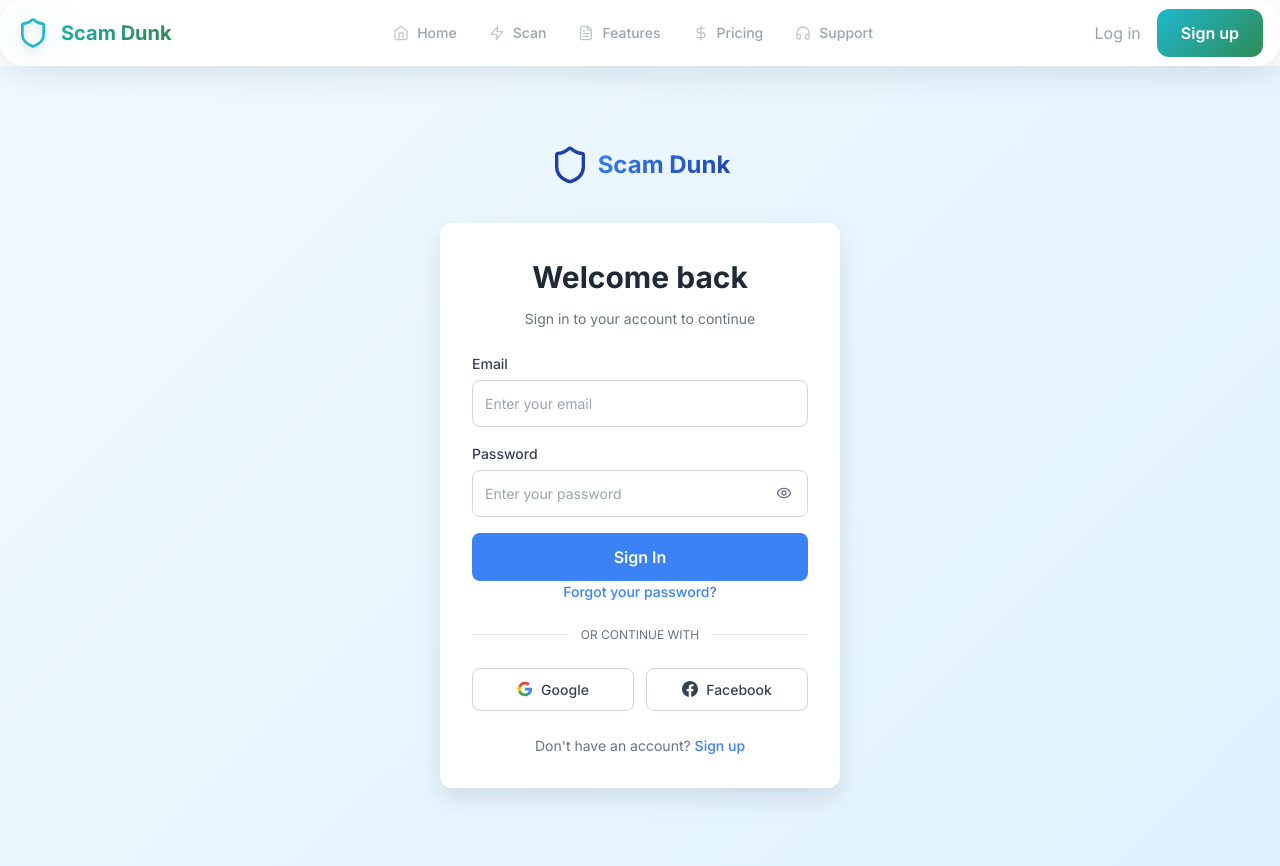
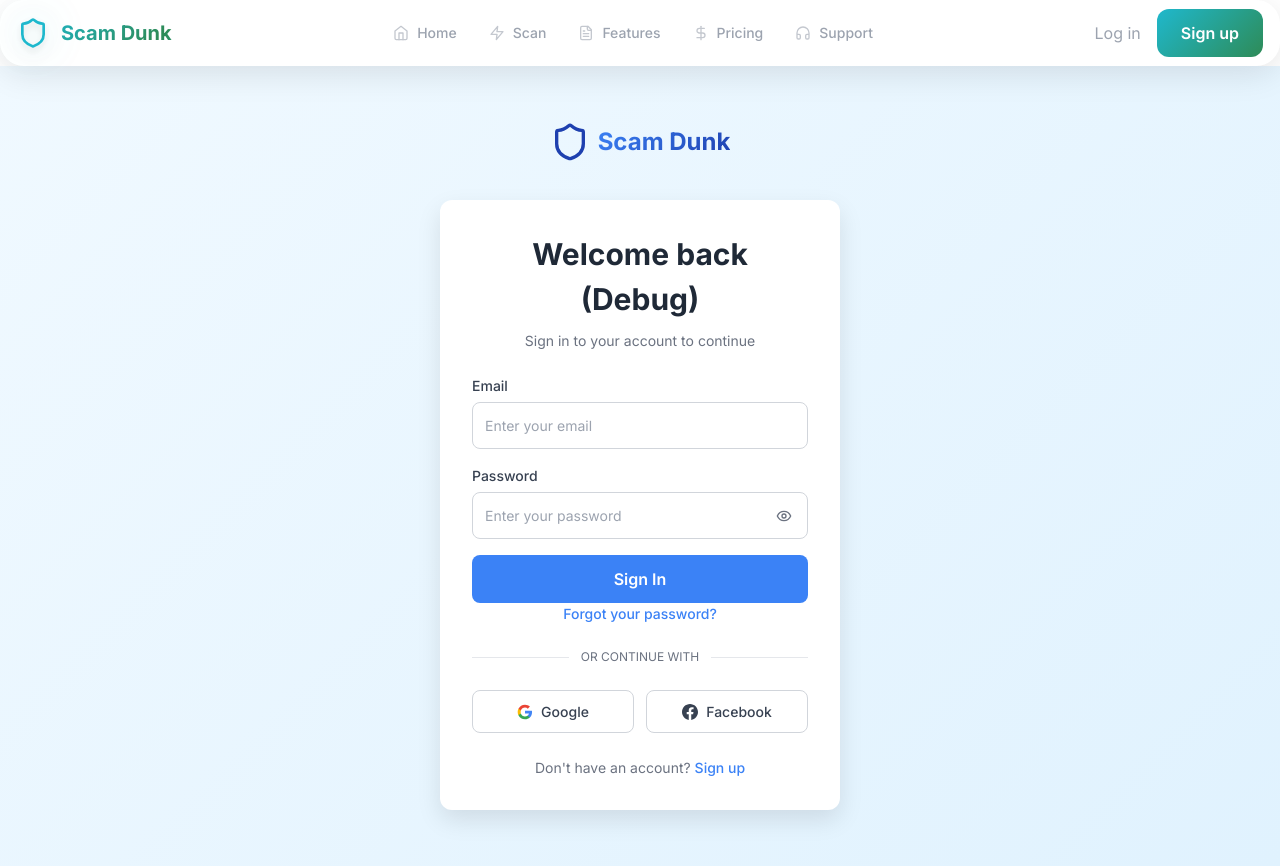
Before and after one commit to Elimiz21/new-scam-dunk-claude, a Next.js app in the folder packages/web/: page /login in a window 1280 px wide. Built offline with nearby package versions, Linux system fonts and the light colour scheme.

Commit message:
chore: Add debug marker to login page to verify deployment

```diff
--- a/packages/web/app/(auth)/login/page.tsx
+++ b/packages/web/app/(auth)/login/page.tsx
@@ -233,7 +233,7 @@
 
         <div style={styles.card}>
           <div style={styles.header}>
-            <h1 style={styles.title}>Welcome back</h1>
+            <h1 style={styles.title}>Welcome back (Debug)</h1>
             <p style={styles.subtitle}>Sign in to your account to continue</p>
           </div>
 
```
